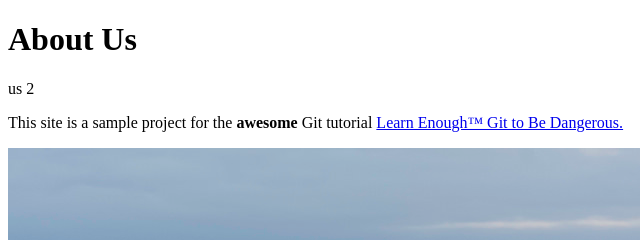
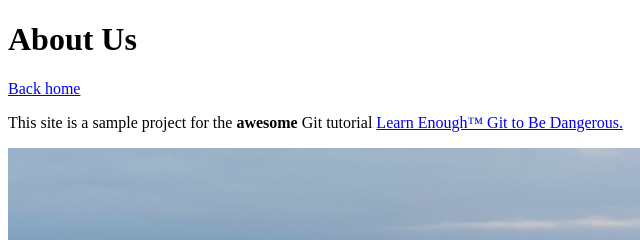
Before and after one commit to swatzinger/website, a plain HTML site: page about.html in a window 1280 px wide. Shown: the top 240 px of the page, 0-640 px from the left. Drawn offline with Linux system fonts and the light colour scheme.

Commit message:
Add link to about page

```diff
--- a/about.html
+++ b/about.html
@@ -6,7 +6,7 @@
   </head>
   <body>
     <h1>About Us</h1>
-    <p>us 2</p>
+    <a href="index.html">Back home</a>
     <p>
       This site is a sample project for the <strong>awesome</strong> Git tutorial <a href="http://www.learnenough.com/git-tutorial"<em>Learn Enough™ Git to Be Dangerous.</em></a>
     </p>
```
Also changed, not shown: index.html (+0 -1 lines).
